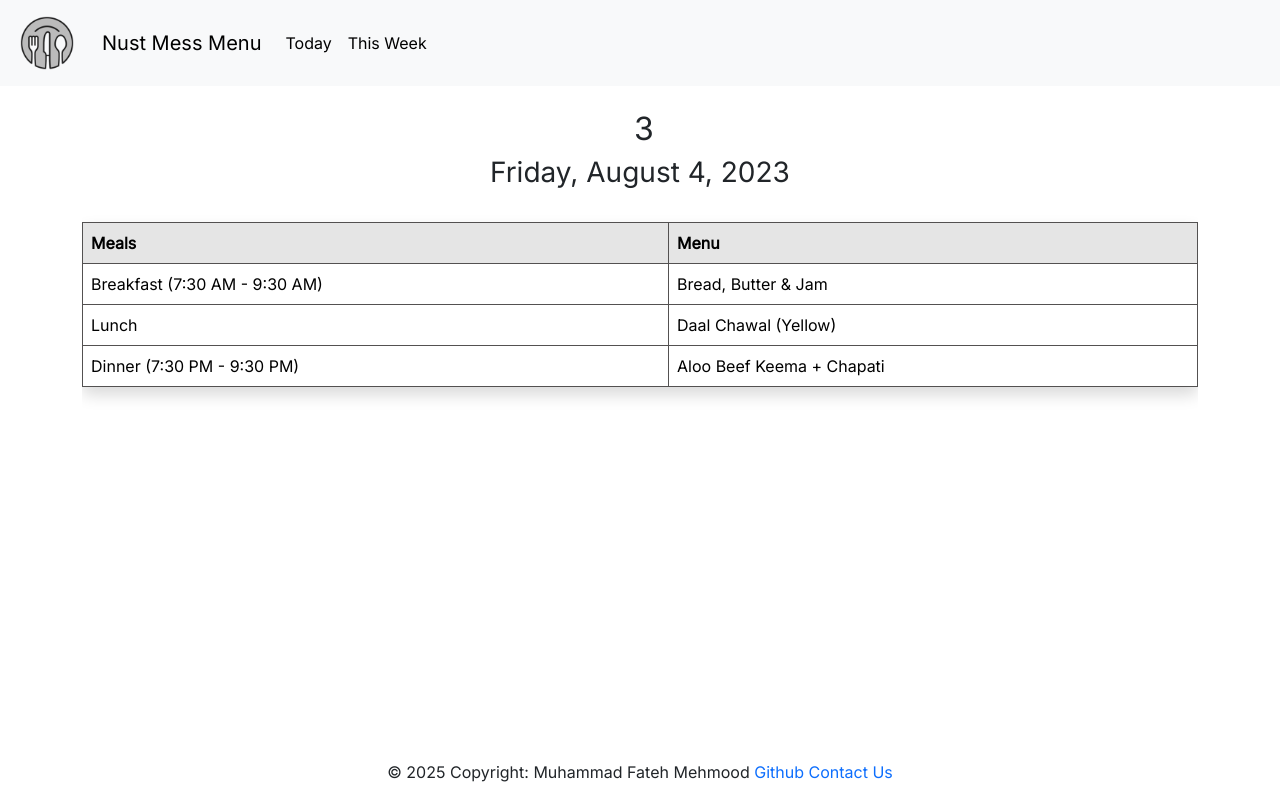
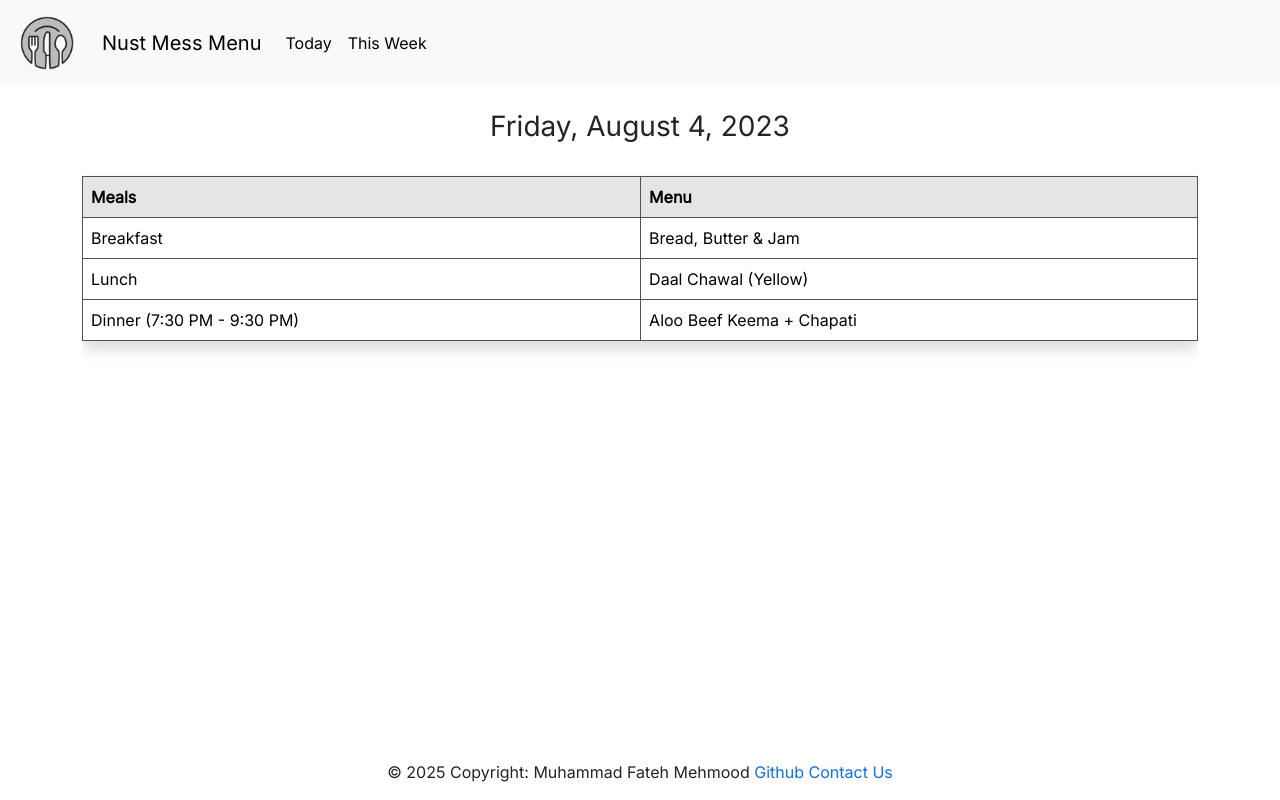
Before and after one commit to fatehmehmood123/Mess-Menu, a React (Create React App) app: page / in a window 1280 px wide. Built offline with nearby package versions, Linux system fonts and the light colour scheme.

Commit message:
Update TodayContainer.js

```diff
--- a/src/components/TodayContainer.js
+++ b/src/components/TodayContainer.js
@@ -21,9 +21,6 @@ export default function TodayContainer(props) {
   return (
     <>
       <div className="container my-4">
-      <h2 style={{ textAlign: "center" }}>
-          <span>{currentDate.getDate() - 1}</span>
-        </h2>
         <h3 style={{ textAlign: "center" }}>{currentFormattedDate}</h3>
         <div className={`table-container ${isActive ? "active" : ""}`}>
           <table
@@ -38,15 +35,15 @@ export default function TodayContainer(props) {
             </thead>
             <tbody>
               <tr>
-                <td>Breakfast (7:30 AM - 9:30 AM)</td>
+                <td>Breakfast </td>
                 <td>{props.breakfast}</td>
               </tr>
               <tr>
-                <td>Lunch</td>
+                <td>Lunch </td>
                 <td>{props.lunch}</td>
               </tr>
               <tr>
-                <td>Dinner (7:30 PM - 9:30 PM)</td>
+                <td>Dinner (7:30 PM - 9:30 PM) </td>
                 <td>{props.dinner}</td>
               </tr>
             </tbody>
```
